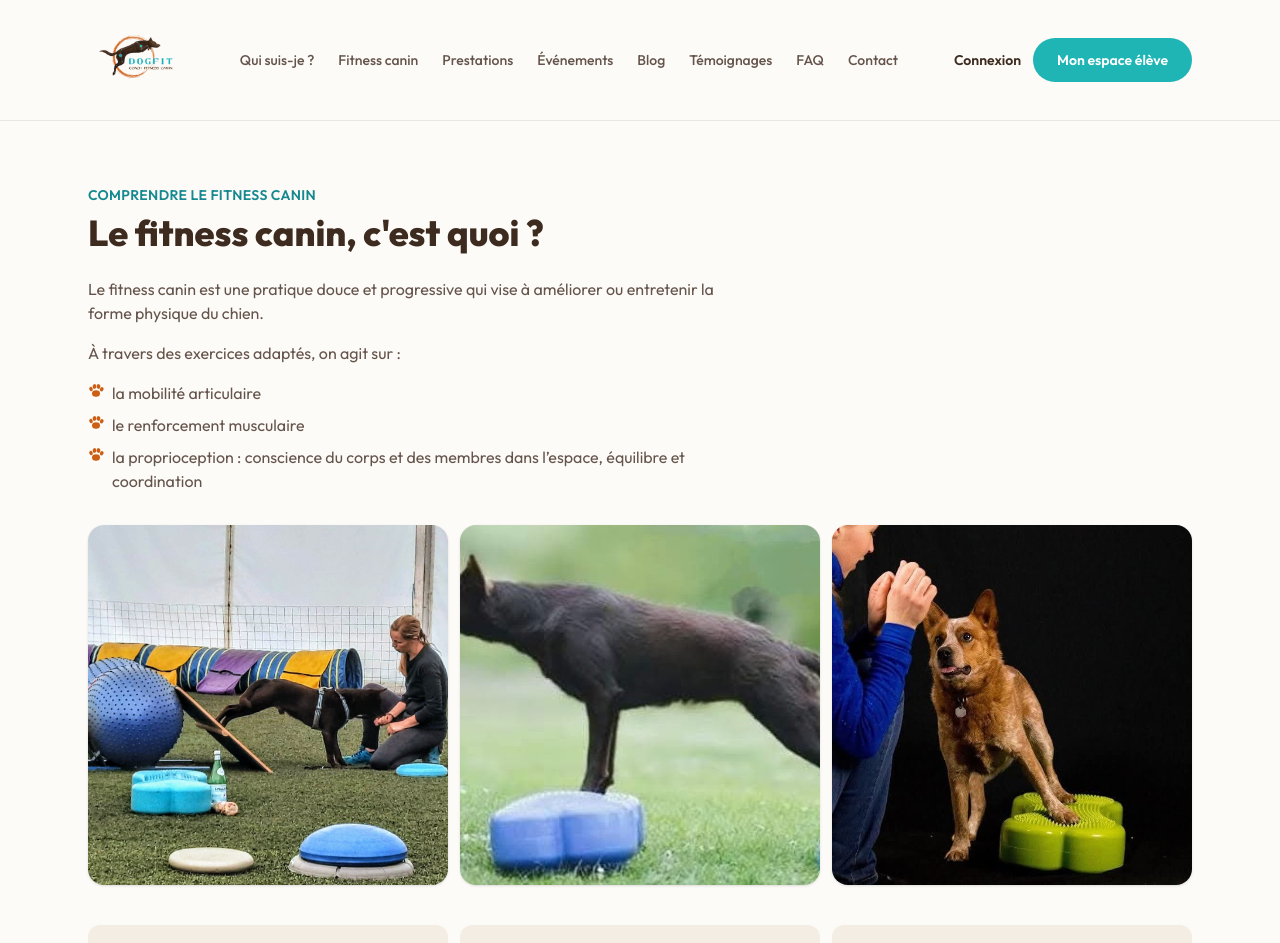
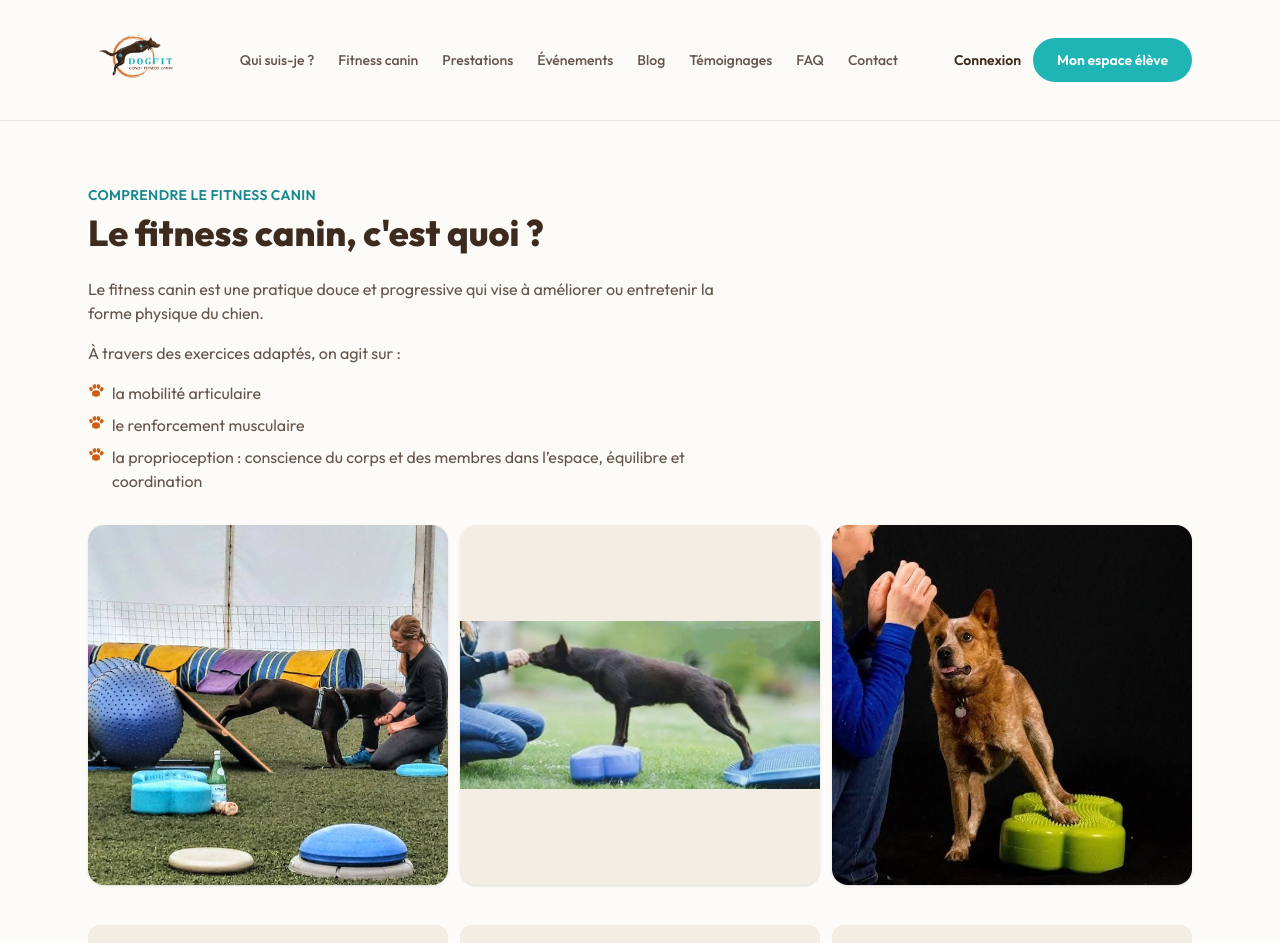
Before and after one commit to caro-commits/dogfit, a Next.js app: page /fitness-canin in a window 1280 px wide. Shown: the top 943 px of the page. Built offline with nearby package versions, Linux system fonts and the light colour scheme.

Commit message:
Fit the middle (wide) photo entirely inside its square frame

```diff
--- a/app/(public)/fitness-canin/page.tsx
+++ b/app/(public)/fitness-canin/page.tsx
@@ -83,13 +83,13 @@ export default function FitnessCaninPage() {
             className="h-full w-full object-cover"
           />
         </div>
-        <div className="aspect-square overflow-hidden rounded-2xl shadow-sm">
+        <div className="aspect-square overflow-hidden rounded-2xl bg-brand-cream-dark shadow-sm">
           <Image
             src="/fitness-canin/exercice-equilibre-plateformes.jpg"
             alt="Chien en extension entre deux plateformes d'équilibre en extérieur"
             width={810}
             height={379}
-            className="h-full w-full object-cover"
+            className="h-full w-full object-contain"
           />
         </div>
         <div className="aspect-square overflow-hidden rounded-2xl shadow-sm">
```
